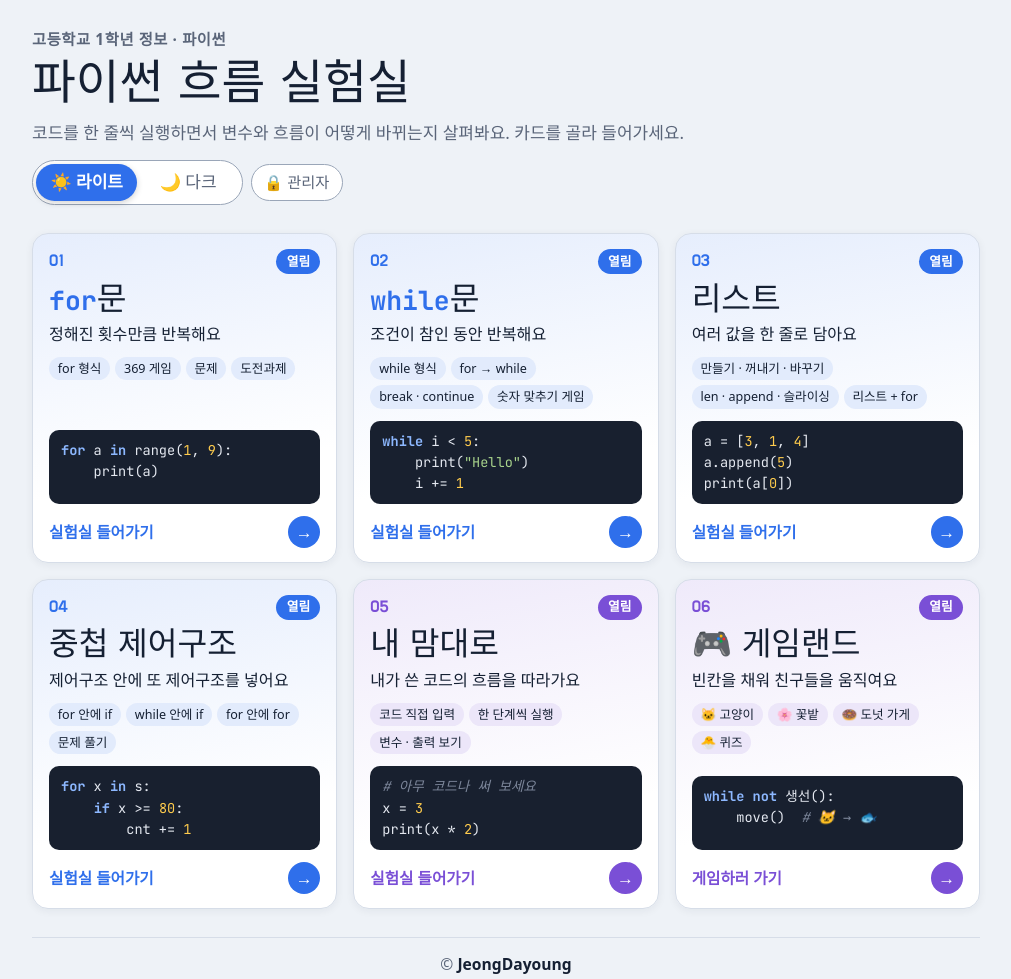
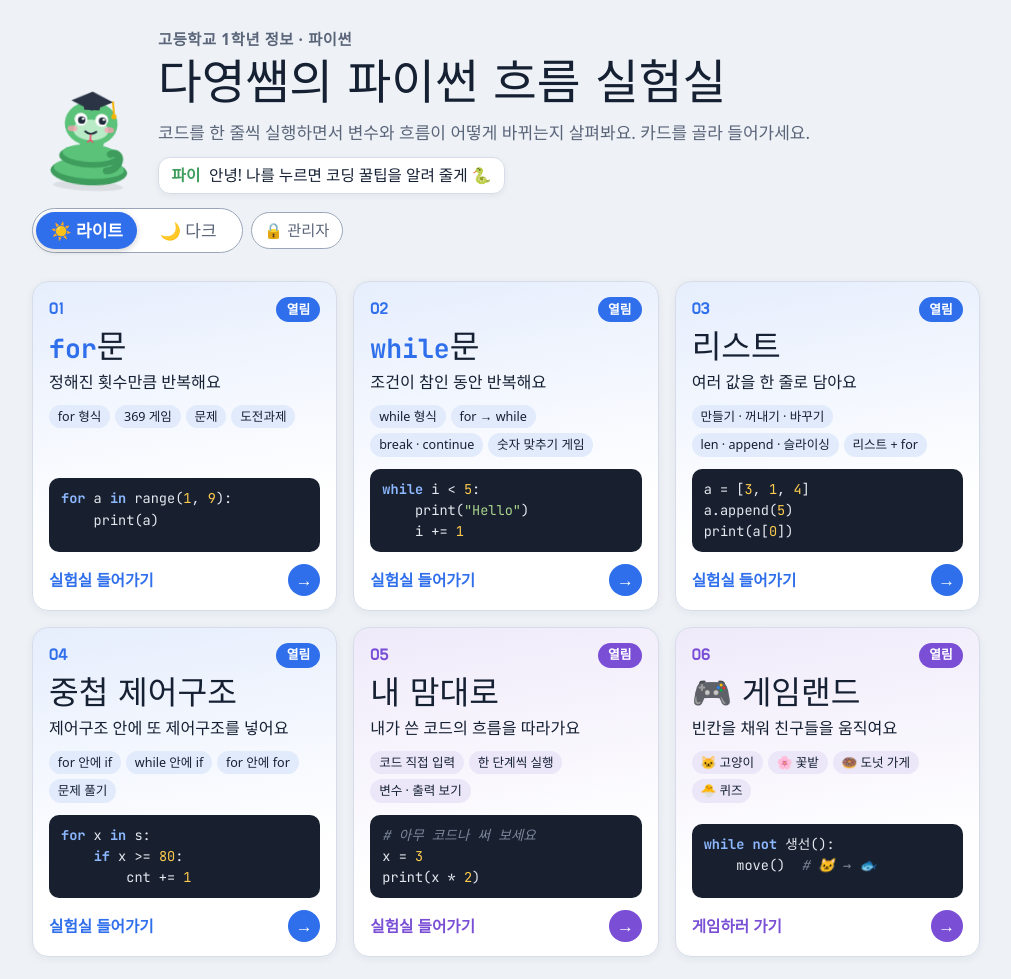
Before and after one commit to dayoungjeong123/python_lab, a plain HTML site: page index.html in a window 1280 px wide. Shown: the top 979 px of the page, without its empty margins (134-1145 px from the left). Drawn offline with Linux system fonts and the light colour scheme; a web font is replaced by a local one.

Commit message:
첫 화면: '다영쌤의 파이썬 흐름 실험실' 제목과 마스코트 '파이' 추가
- 제목·탭 이름을 '다영쌤의 파이썬 흐름 실험실'로
- 직접 그린 SVG 마스코트(학사모 쓴 아기 뱀 '파이'): 살랑살랑 움직이고, 누르면 코딩 꿀팁 10가지를 차례로 말함
- 휴대폰에서는 마스코트를 제목 위로, 단어가 중간에서 끊기지 않게

Co-Authored-By: Claude Opus 5.5 <noreply@anthropic.com>
Claude-Session: https://claude.ai/code/session_01F9Niq1sxqbq4MFz3i2Fiog

```diff
--- a/index.html
+++ b/index.html
@@ -1,7 +1,7 @@
 <!doctype html>
 <html lang="ko"><head><meta charset="utf-8"><meta name="viewport" content="width=device-width,initial-scale=1">
-<title>파이썬 흐름 실험실</title>
-<meta name="description" content="고등학교 1학년 정보 수업용 파이썬 흐름 실험실: while문, 이중 for문, 리스트">
+<title>다영쌤의 파이썬 흐름 실험실</title>
+<meta name="description" content="다영쌤의 고등학교 1학년 정보 수업용 파이썬 흐름 실험실: for문, while문, 리스트, 중첩 제어구조, 게임">
 <link rel="preconnect" href="https://fonts.googleapis.com">
 <link rel="stylesheet" href="https://fonts.googleapis.com/css2?family=Do+Hyeon&family=IBM+Plex+Sans+KR:wght@400;500;700&family=JetBrains+Mono:wght@400;700&display=swap">
 <style>
@@ -25,6 +25,19 @@
 html{font-size:17px}
 body{margin:0;background:var(--bg);color:var(--ink);font-family:var(--font-b);line-height:1.55}
 .wrap{max-width:980px;margin:0 auto;padding:28px max(16px,env(safe-area-inset-right,0px)) 40px max(16px,env(safe-area-inset-left,0px));display:flex;flex-direction:column;gap:28px;min-height:100vh}
+.brand{display:flex;align-items:flex-end;gap:14px}
+.mascot{flex:none;width:clamp(78px,12vw,112px);aspect-ratio:140/150;padding:0;border:none;background:none;cursor:pointer;border-radius:20px;animation:sway 3.2s ease-in-out infinite;transform-origin:50% 95%}
+.mascot svg{width:100%;height:100%;display:block}
+.mascot:hover{animation-duration:1.4s}
+.mascot:focus-visible{outline:3px solid var(--accent);outline-offset:4px}
+.mascot.hop{animation:hop .5s ease}
+@keyframes sway{0%,100%{transform:rotate(-3deg)}50%{transform:rotate(3deg)}}
+@keyframes hop{30%{transform:translateY(-14px) scale(1.04)}60%{transform:translateY(0)}}
+.tip{position:relative;display:inline-block;margin:.7em 0 0;background:var(--panel);border:1px solid var(--line);border-radius:12px;padding:.35em .8em;font-size:.92rem;box-shadow:0 2px 6px rgba(20,30,50,.06)}
+.tip b{color:#3E9D5C;margin-right:.3em}
+@media (prefers-reduced-motion:reduce){.mascot,.mascot.hop{animation:none}}
+@media (max-width:600px){.brand{flex-direction:column;align-items:flex-start;gap:6px}.mascot{width:76px}}
+h1,.lead,.tip{word-break:keep-all}
 header.top{display:flex;flex-wrap:wrap;align-items:flex-end;justify-content:space-between;gap:14px}
 .kicker{font-size:.9rem;font-weight:700;color:var(--muted);letter-spacing:.04em}
 h1{font-family:var(--font-d);font-weight:400;font-size:clamp(2rem,6vw,2.8rem);line-height:1.1;margin:.15em 0 0;text-wrap:balance}
@@ -89,10 +102,35 @@ footer.credit b{color:var(--ink)}
 <script src="admin.js"></script></head><body>
 <div class="wrap">
   <header class="top">
-    <div>
+    <div class="brand">
+      <button type="button" class="mascot" id="mascot" aria-label="파이에게 꿀팁 듣기">
+        <svg viewBox="0 0 140 150" aria-hidden="true" focusable="false">
+          <ellipse cx="70" cy="140" rx="44" ry="6" fill="#000" opacity=".08"/>
+          <ellipse cx="70" cy="122" rx="48" ry="17" fill="#3E9D5C"/>
+          <ellipse cx="70" cy="118" rx="44" ry="13" fill="#5BC27A"/>
+          <ellipse cx="70" cy="103" rx="38" ry="14" fill="#3E9D5C"/>
+          <ellipse cx="70" cy="99" rx="34" ry="11" fill="#5BC27A"/>
+          <path d="M96 99 C112 92 112 118 92 120" fill="none" stroke="#3E9D5C" stroke-width="9" stroke-linecap="round"/>
+          <ellipse cx="72" cy="86" rx="15" ry="12" fill="#5BC27A"/>
+          <ellipse cx="70" cy="62" rx="33" ry="28" fill="#5BC27A"/>
+          <ellipse cx="70" cy="70" rx="22" ry="13" fill="#B9EBC6"/>
+          <circle cx="57" cy="57" r="8" fill="#fff"/><circle cx="83" cy="57" r="8" fill="#fff"/>
+          <circle cx="58" cy="58" r="4.6" fill="#1E2A3A"/><circle cx="84" cy="58" r="4.6" fill="#1E2A3A"/>
+          <circle cx="59.6" cy="56.2" r="1.6" fill="#fff"/><circle cx="85.6" cy="56.2" r="1.6" fill="#fff"/>
+          <ellipse cx="47" cy="69" rx="6" ry="3.6" fill="#FF9DB3" opacity=".75"/><ellipse cx="93" cy="69" rx="6" ry="3.6" fill="#FF9DB3" opacity=".75"/>
+          <path d="M63 72 Q70 78 77 72" fill="none" stroke="#1E2A3A" stroke-width="2.4" stroke-linecap="round"/>
+          <path d="M70 76 L70 82 M70 82 L67 85 M70 82 L73 85" fill="none" stroke="#F0506E" stroke-width="2" stroke-linecap="round"/>
+          <path d="M44 34 L70 22 L96 34 L70 46 Z" fill="#2B3445"/>
+          <rect x="60" y="36" width="20" height="9" rx="2" fill="#2B3445"/>
+          <path d="M96 34 L98 50" stroke="#F5B301" stroke-width="2.4" stroke-linecap="round"/><circle cx="98" cy="52" r="3.2" fill="#F5B301"/>
+        </svg>
+      </button>
+      <div>
       <div class="kicker">고등학교 1학년 정보 · 파이썬</div>
-      <h1>파이썬 흐름 실험실</h1>
+      <h1>다영쌤의 파이썬 흐름 실험실</h1>
       <p class="lead">코드를 한 줄씩 실행하면서 변수와 흐름이 어떻게 바뀌는지 살펴봐요. 카드를 골라 들어가세요.</p>
+      <p class="tip" id="tip" aria-live="polite"><b>파이</b> 안녕! 나를 누르면 코딩 꿀팁을 알려 줄게 🐍</p>
+      </div>
     </div>
     <div class="hctl"><div class="seg" id="theme-seg" role="radiogroup" aria-label="화면 모드"><button role="radio" data-theme-set="light" aria-checked="false">☀️ 라이트</button><button role="radio" data-theme-set="dark" aria-checked="false">🌙 다크</button></div><span data-admin-slot></span></div>
   </header>
@@ -146,6 +184,11 @@ function renderCards(){const st=openState(),adm=window.PL&&PL.admin;
     <div class="go"><span>${open?(l.key==='game'?'게임하러 가기':'실험실 들어가기'):peek?'관리자로 미리 보기':'곧 열려요'}</span><span class="arr" aria-hidden="true">${open?'→':peek?'👀':'🔒'}</span></div>
   </${tag}></li>`}).join('')}
 renderCards();
+// 마스코트 '파이': 누르면 꿀팁
+const TIPS=['range(1, 9)는 1부터 8까지! 끝 숫자는 안 들어가요','for·if·while 줄 끝에는 콜론(:)을 꼭!','반복할 줄은 4칸 들여쓰기','리스트 인덱스는 0부터 세요. 맨 뒤는 -1!','같은지 비교할 때는 = 말고 ==','while 조건이 계속 True면 무한 반복!','합계는 0에서, 곱은 1에서 시작해요','break는 반복을 바로 끝내요',"print(x, end=' ')는 줄을 안 바꿔요",'막히면 05 내 맘대로에서 한 줄씩 실행해 봐요'];
+let tipI=-1;
+document.getElementById('mascot').addEventListener('click',e=>{tipI=(tipI+1)%TIPS.length;document.getElementById('tip').innerHTML='<b>파이</b> '+TIPS[tipI].replace(/&/g,'&amp;').replace(/</g,'&lt;');
+  const m=e.currentTarget;m.classList.remove('hop');void m.offsetWidth;m.classList.add('hop');setTimeout(()=>m.classList.remove('hop'),520)});
 fetch('labs.json',{cache:'no-store'}).then(r=>r.ok?r.json():null).then(j=>{if(j&&typeof j==='object'){published={...DEFAULT_OPEN,...j};renderCards()}}).catch(()=>{});
 window.addEventListener('pl-change',()=>{if(!PL.admin)draft=null;renderCards()});
 // 관리자 패널: 카드 스위치
```
